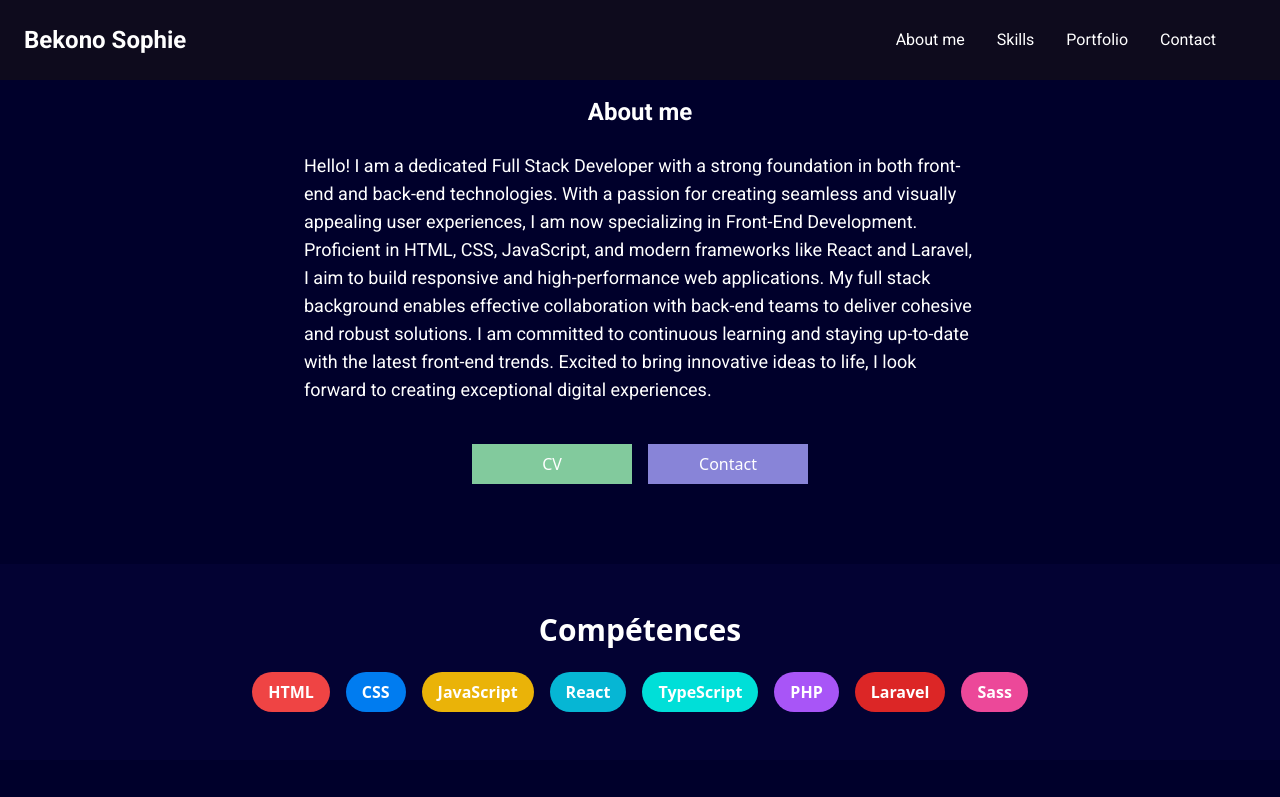
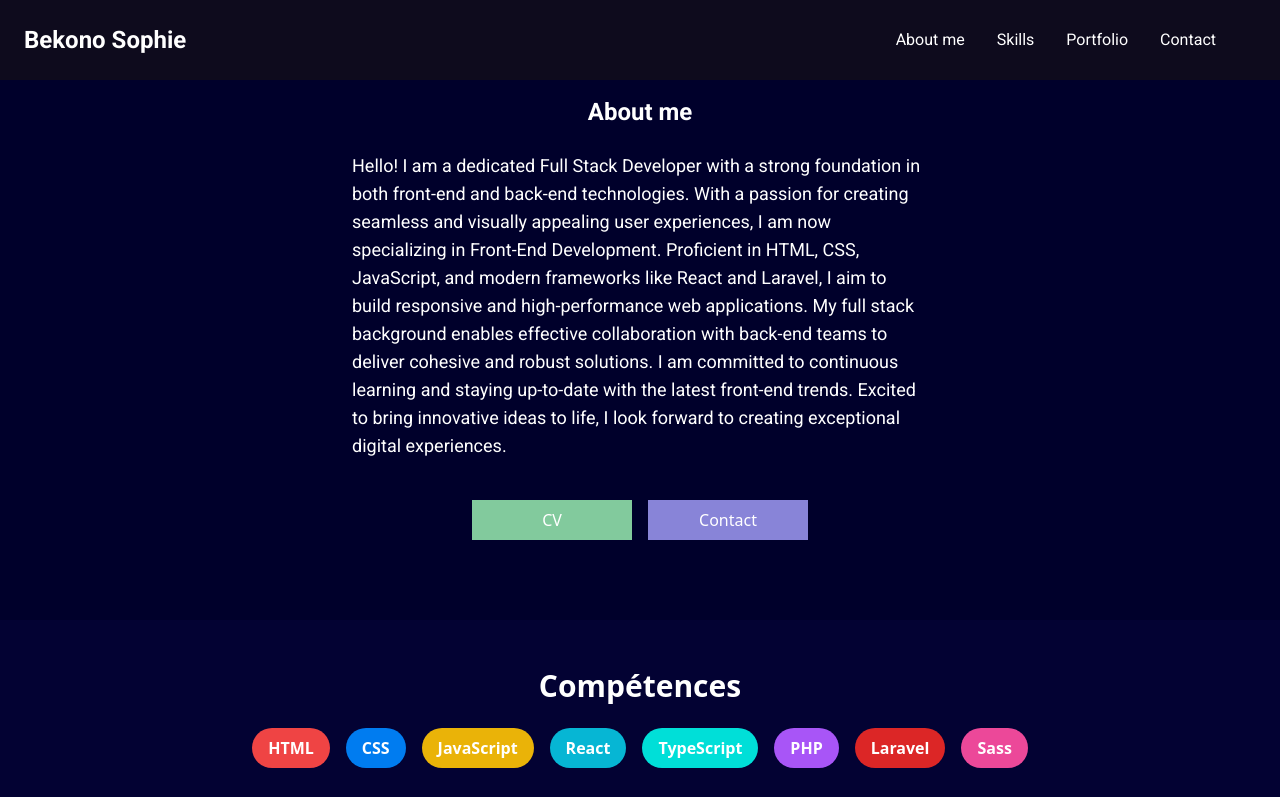
Before and after one commit to Bekono4526/portfolio, a React (Vite) app: page / in a window 1280 px wide. Shown: the top 797 px of the page. Built offline with nearby package versions, Linux system fonts and the light colour scheme.

Commit message:
bugs reglés

```diff
--- a/src/components/About.jsx
+++ b/src/components/About.jsx
@@ -1,10 +1,9 @@
-import React from "react";
+import React, { useRef, useEffect } from "react";
 
-function About() {
+function About({ contactRef }) {
   const handleContactClick = () => {
-    const contactSection = document.getElementById('contact');
-    if (contactSection) {
-      contactSection.scrollIntoView({ behavior: 'smooth' });
+    if (contactRef.current) {
+      contactRef.current.scrollIntoView({ behavior: 'smooth' });
     }
   };
 
@@ -13,7 +12,7 @@ function About() {
       <h2 className="text-xl md:text-2xl font-bold text-white font-custom mb-4 md:mb-6 mt-4">
         About me
       </h2>
-      <p className="text-base md:text-lg text-white font-custom text-left w-full max-w-2xl">
+      <p className="text-base md:text-lg text-white font-custom text-left w-full max-w-xl">
         Hello! I am a dedicated Full Stack Developer with a strong foundation in
         both front-end and back-end technologies. With a passion for creating
         seamless and visually appealing user experiences, I am now specializing
@@ -23,7 +22,8 @@ function About() {
         effective collaboration with back-end teams to deliver cohesive and
         robust solutions. I am committed to continuous learning and staying
         up-to-date with the latest front-end trends. Excited to bring innovative
-        ideas to life, I look forward to creating exceptional digital
+        ideas to life, I look forward to creating exceptional
+        digital
         experiences.
       </p>
       <div className="flex flex-col sm:flex-row mt-6 md:mt-10 gap-4">
--- a/src/components/Contact.jsx
+++ b/src/components/Contact.jsx
@@ -1,4 +1,4 @@
-import React, { useState } from "react";
+import React, { useState, useRef } from "react";
 
 function Contact() {
   const [name, setName] = useState("");
--- /dev/null
+++ b/src/components/Scroll.jsx
@@ -0,0 +1,22 @@
+import React from 'react';
+import 'tailwindcss/tailwind.css'; // Importation de Tailwind CSS
+import Section from './Section'; // Importation du composant Section
+
+const sections = [
+    { id: "about", name: "About" },
+    { id: "skills", name: "Skills" },
+    { id: "portfolio", name: "Portfolio" },
+    { id: "contact", name: "Contact" }
+];
+
+function Scroll() {
+    return (
+        <div className="h-screen overflow-y-scroll scroll-smooth snap-y snap-mandatory">
+            {sections.map(section => (
+                <Section key={section.id} id={section.id} name={section.name} />
+            ))}
+        </div>
+    );
+}
+
+export default Scroll;
--- /dev/null
+++ b/src/components/Section.jsx
@@ -0,0 +1,11 @@
+import React from "react";
+
+function Section({ id, name }) {
+    return (
+        <section id={id} className="h-screen flex items-center justify-center snap-start bg-gray-800 text-white">
+            <h2 className="text-3xl">{name}</h2>
+        </section>
+    );
+}
+
+export default Section;
--- a/src/components/Skills.jsx
+++ b/src/components/Skills.jsx
@@ -1,7 +1,7 @@
-
 import React from "react";
 import 'tailwindcss/tailwind.css';
 
+// Déclaration d'un tableau de compétences avec leurs couleurs associées
 const skills = [
     { name: "HTML", color: "bg-red-500" },
     { name: "CSS", color: "bg-blue-500" },
@@ -15,10 +15,10 @@ const skills = [
 
 function Skills() {
     return (
-        <section className="bg-darker-blue text-white py-12 cursor-default">
+        // Assurez-vous que l'attribut id est une chaîne
+        <section id="skills" className="bg-darker-blue text-white py-12 cursor-default">
             <div className="container mx-auto text-center">
                 <h2 className="text-3xl font-bold mb-6">Compétences</h2>
-
                 <div className="flex flex-wrap justify-center gap-4">
                     {skills.map(skill => (
                         <span
--- a/src/index.css
+++ b/src/index.css
@@ -1,7 +1,3 @@
 @tailwind base;
 @tailwind components;
 @tailwind utilities;
-
-html {
-    scroll-behavior: smooth;
-}
```
Lines whose indentation alone changed are shown as unchanged.
